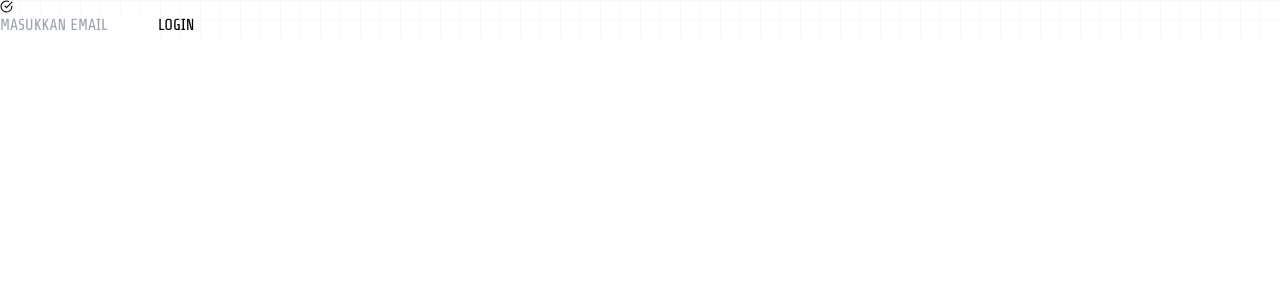
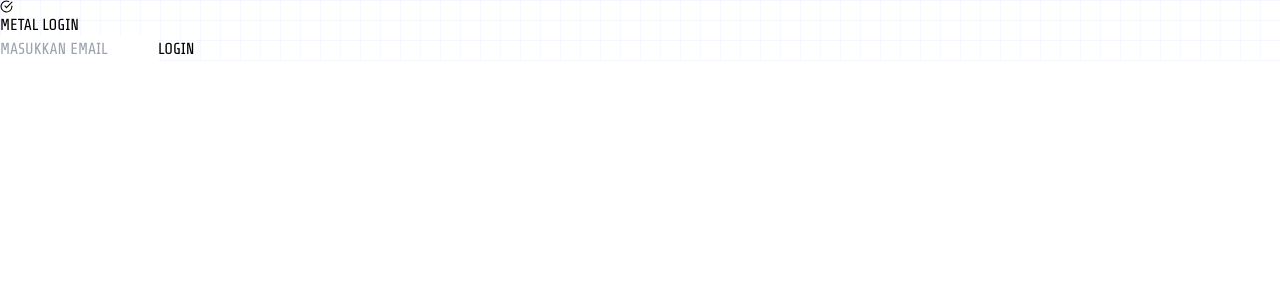
Before and after one commit to isarahmat2005-star/METAALL, a React (Vite) app: page / in a window 1280 px wide. Shown: the top 300 px of the page. Built offline with nearby package versions, Linux system fonts and the light colour scheme.

Commit message:
Update App.jsx

```diff
--- a/src/App.jsx
+++ b/src/App.jsx
@@ -1385,6 +1385,9 @@ Kembalikan seluruh data JSON (English, Indonesia, & Mandarin) secara lengkap dan
             <div className={`flex flex-col items-center justify-center w-full max-w-sm px-4 z-10 transition-all duration-500 ${loginState === 'success' ? 'opacity-0 scale-110' : 'opacity-100 scale-100'}`}>
                 {/* Di bawah ini border-slate-200 diubah menjadi border-blue-200 */}
                 <div className="w-full bg-white p-6 rounded-lg border border-blue-200 shadow-md flex flex-col gap-4 relative z-10">
+                    <div className="text-center mb-2">
+                        <h1 className="text-2xl font-bold text-blue-600 tracking-widest">METAL LOGIN</h1>
+                    </div>
                     <input type="email" value={loginEmail} onChange={e => setLoginEmail(e.target.value)} onKeyDown={e => e.key === 'Enter' && handleLogin()} className="w-full p-3 rounded-lg bg-white border border-slate-300 text-slate-800 font-bold text-center outline-none transition-all h-12 focus:ring-2 focus:ring-blue-500 focus:border-blue-500 disabled:opacity-50 disabled:bg-slate-100" placeholder="MASUKKAN EMAIL" disabled={loginState === 'loading' || loginState === 'success'} />
                     {/* Di bawah ini class bg-slate-800 diubah menjadi bg-blue-600 hover:bg-blue-700 */}
                     <button onClick={handleLogin} disabled={loginState === 'loading' || loginState === 'success'} className="bg-blue-600 hover:bg-blue-700 text-white p-3 text-base font-bold rounded-lg cursor-pointer shadow-sm transition disabled:opacity-50">
```
